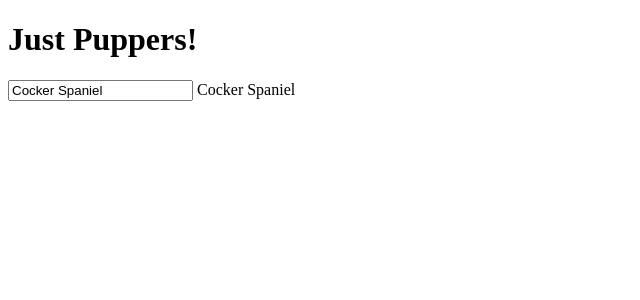
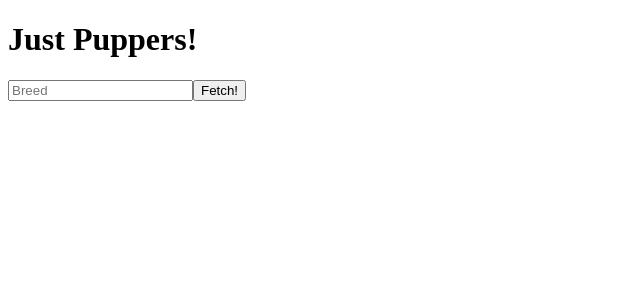
Before and after one commit to sis0k0/puppers-app, an Angular app: page / in a window 1280 px wide. Shown: the top 300 px of the page, without its empty margins (0-640 px from the left). Built offline with nearby package versions, Linux system fonts and the light colour scheme.

Commit message:
event binding

```diff
--- a/src/app/app.component.html
+++ b/src/app/app.component.html
@@ -2,5 +2,5 @@
 
 <div>
   <input [(ngModel)]="breed" placeholder="Breed" />
-  {{ breed }}
+  <button (click)="findDog()">Fetch!</button>
 </div>
--- a/src/app/app.component.ts
+++ b/src/app/app.component.ts
@@ -7,5 +7,9 @@ import { Component } from '@angular/core';
 })
 export class AppComponent {
   title = 'Just Puppers!';
-  breed = 'Cocker Spaniel';
+  breed: string;
+
+  findDog() {
+    console.log(this.breed);
+  }
 }
```
